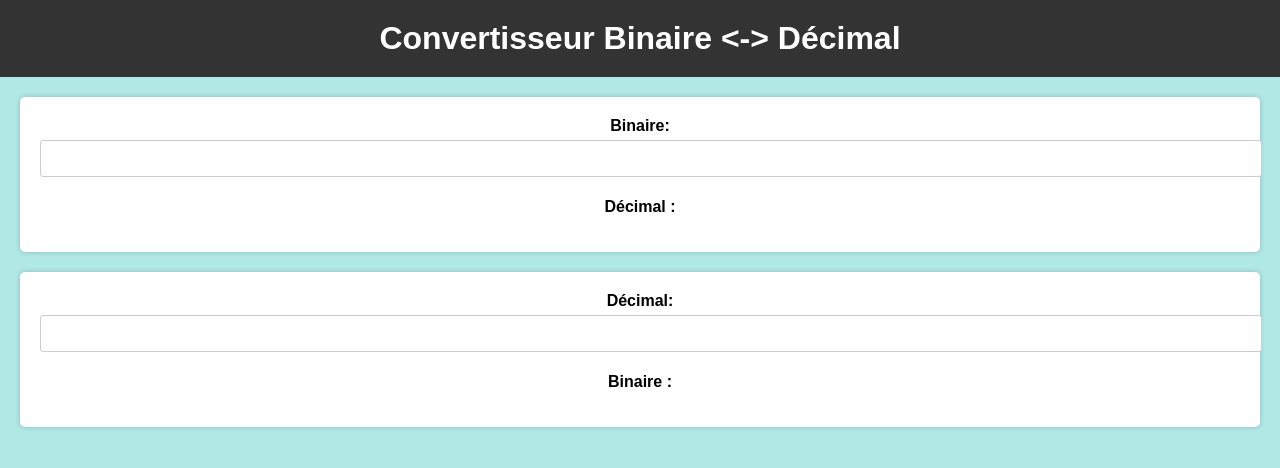
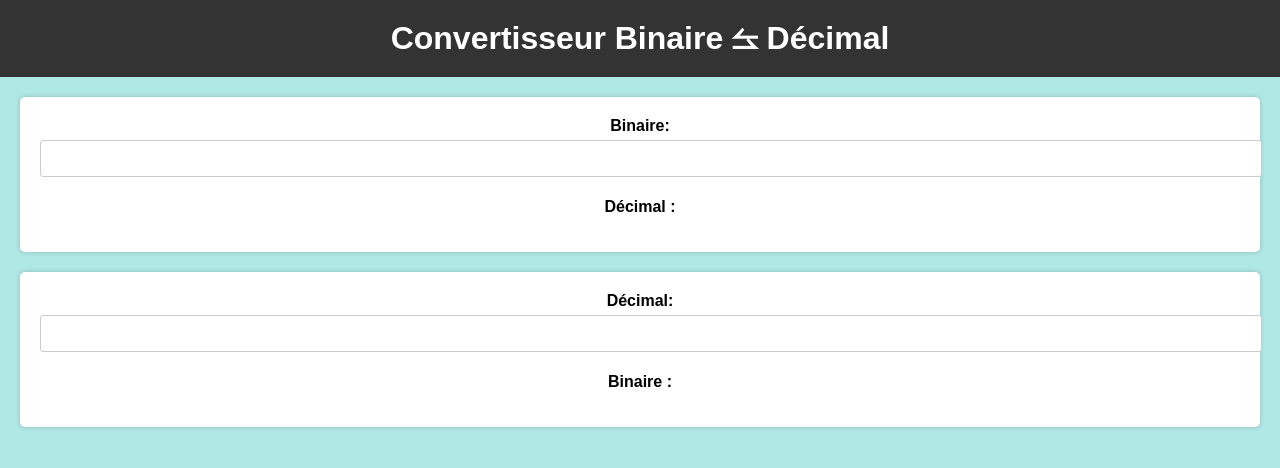
Before and after one commit to oONathanOo/Convertisseur-binaire, a plain HTML site: page index.html in a window 1280 px wide. Drawn offline with Linux system fonts and the light colour scheme.

Commit message:
Update index.html

```diff
--- a/index.html
+++ b/index.html
@@ -18,7 +18,7 @@
     </script>
 </head>
 <body>
-    <h1>Convertisseur Binaire <-> Décimal</h1>
+    <h1>Convertisseur Binaire ⥦ Décimal</h1>
     <div>
         <label for="binaire">Binaire:</label>
         <input type="text" id="binaire" onkeyup="binaireVersDecimal()">
```
